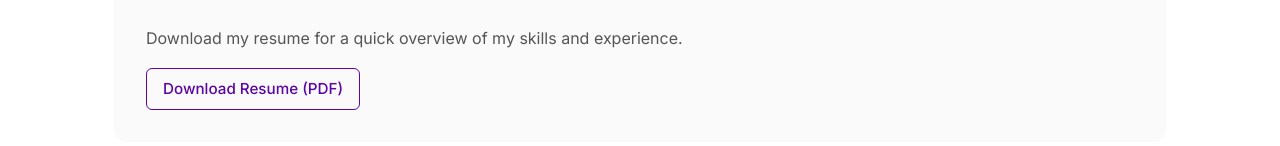
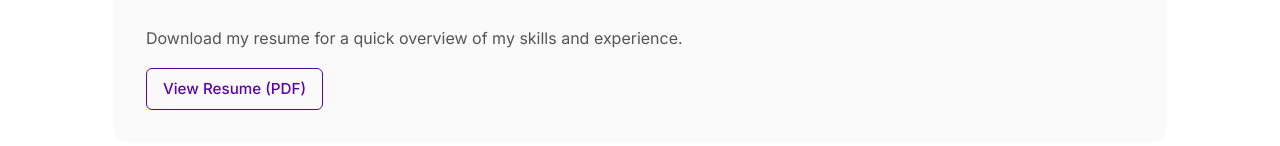
Before and after one commit to radhikaudacity/porfolio, a React (Vite) app: page / in a window 1280 px wide. Shown: the part 806-952 px from the top of the page. Built offline with nearby package versions, Linux system fonts and the light colour scheme.

Commit message:
feat: Change button name.

```diff
--- a/src/pages/Home.jsx
+++ b/src/pages/Home.jsx
@@ -49,7 +49,7 @@ const Home = () => {
           className='btn secondary'
           target='_blank'
         >
-          Download Resume (PDF)
+          View Resume (PDF)
         </a>
       </section>
 
```
